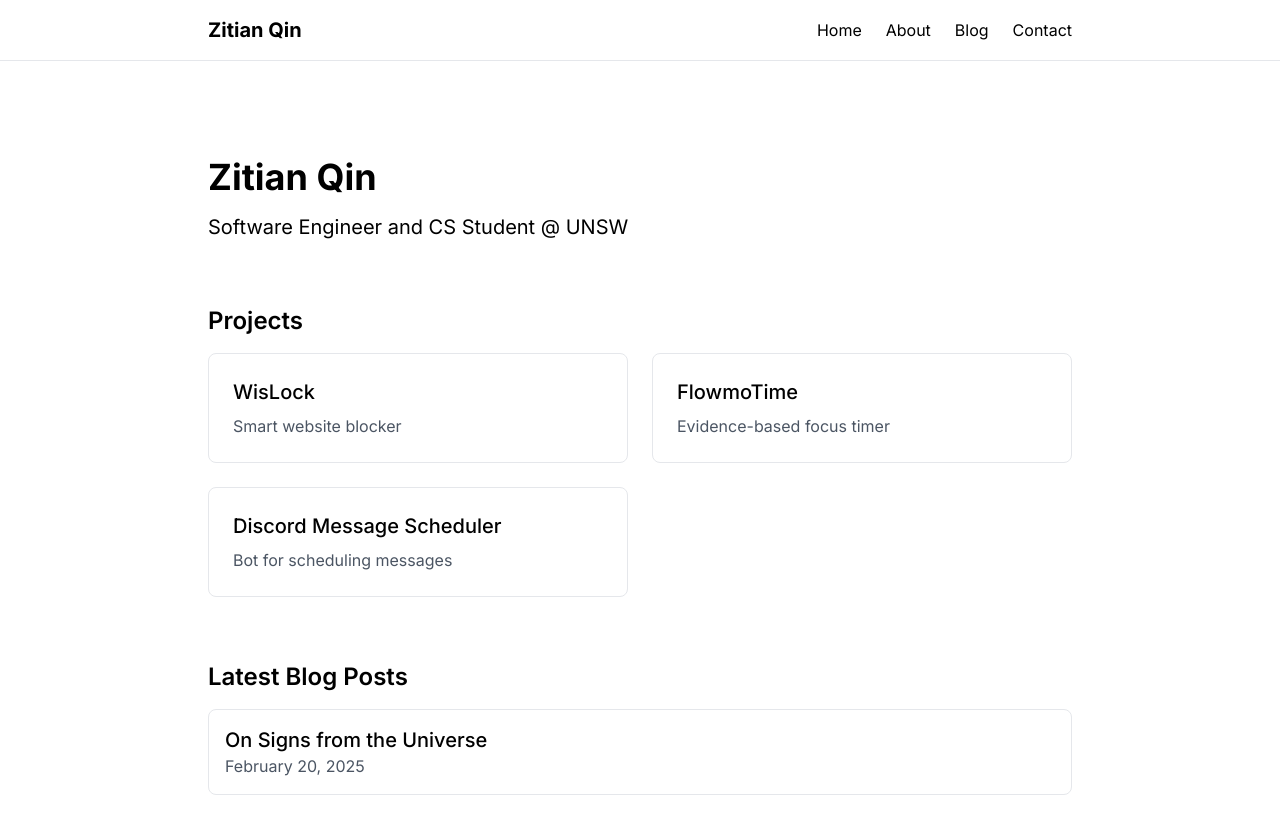
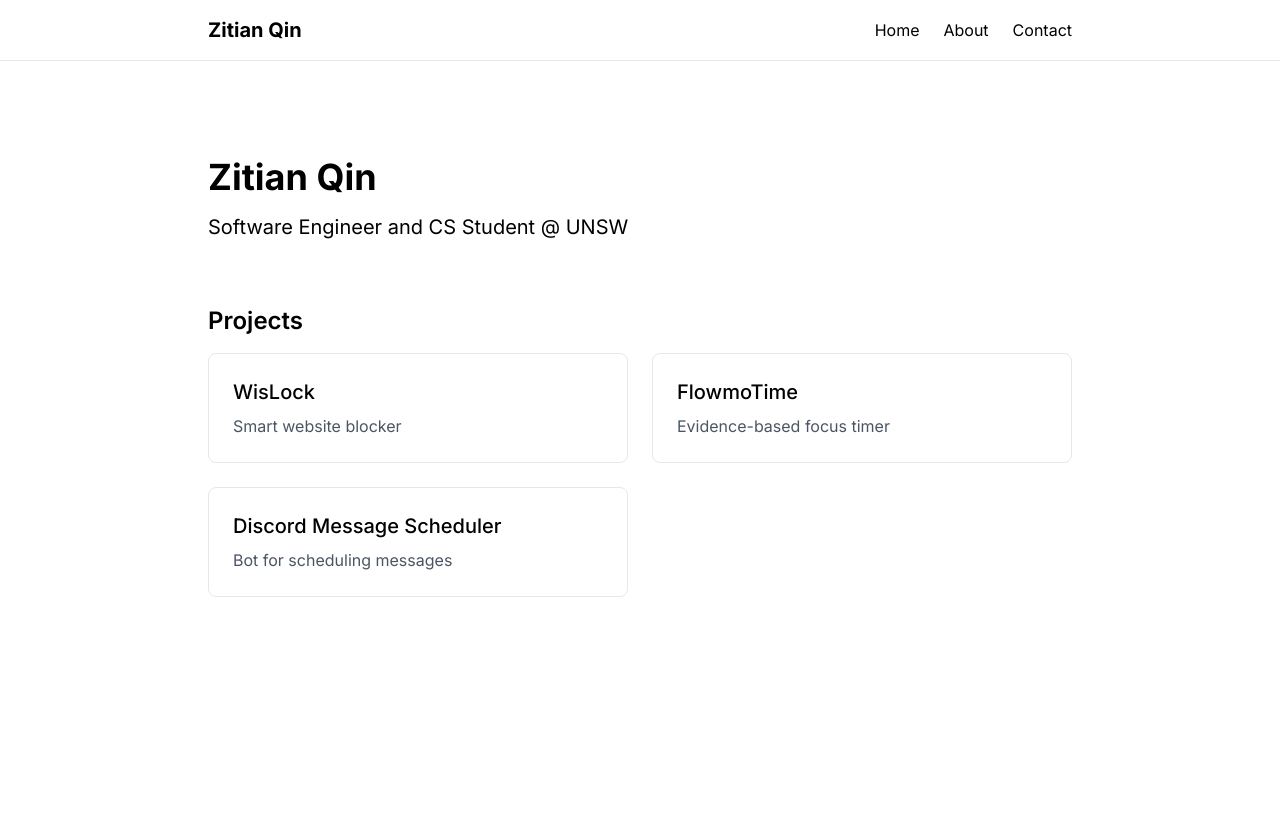
Before and after one commit to zitianqin/zitianqin.github.io, a Next.js app: page / in a window 1280 px wide. Shown: the top 834 px of the page. Built offline with nearby package versions, Linux system fonts and the light colour scheme.

Commit message:
Remove blog

```diff
--- a/src/app/page.tsx
+++ b/src/app/page.tsx
@@ -29,7 +29,7 @@ export default function Home() {
         </div>
       </section>
 
-      <section className="mb-16">
+      {/* <section className="mb-16">
         <h2 className="text-2xl font-semibold mb-4">Latest Blog Posts</h2>
         <div className="space-y-4">
           <article className="p-4 border rounded-lg hover:bg-gray-50">
@@ -41,7 +41,7 @@ export default function Home() {
             </Link>
           </article>
         </div>
-      </section>
+      </section> */}
     </div>
   );
 }
--- a/src/components/Header.tsx
+++ b/src/components/Header.tsx
@@ -60,11 +60,11 @@ export default function Header() {
                 About
               </Link>
             </li>
-            <li>
+            {/* <li>
               <Link href="/blog" className="hover:underline">
                 Blog
               </Link>
-            </li>
+            </li> */}
             <li>
               <Link href="/contact" className="hover:underline">
                 Contact
@@ -86,11 +86,11 @@ export default function Header() {
                 About
               </Link>
             </li>
-            <li>
+            {/* <li>
               <Link href="/blog" className="block hover:underline px-4">
                 Blog
               </Link>
-            </li>
+            </li> */}
             <li>
               <Link href="/contact" className="block hover:underline px-4">
                 Contact
```
